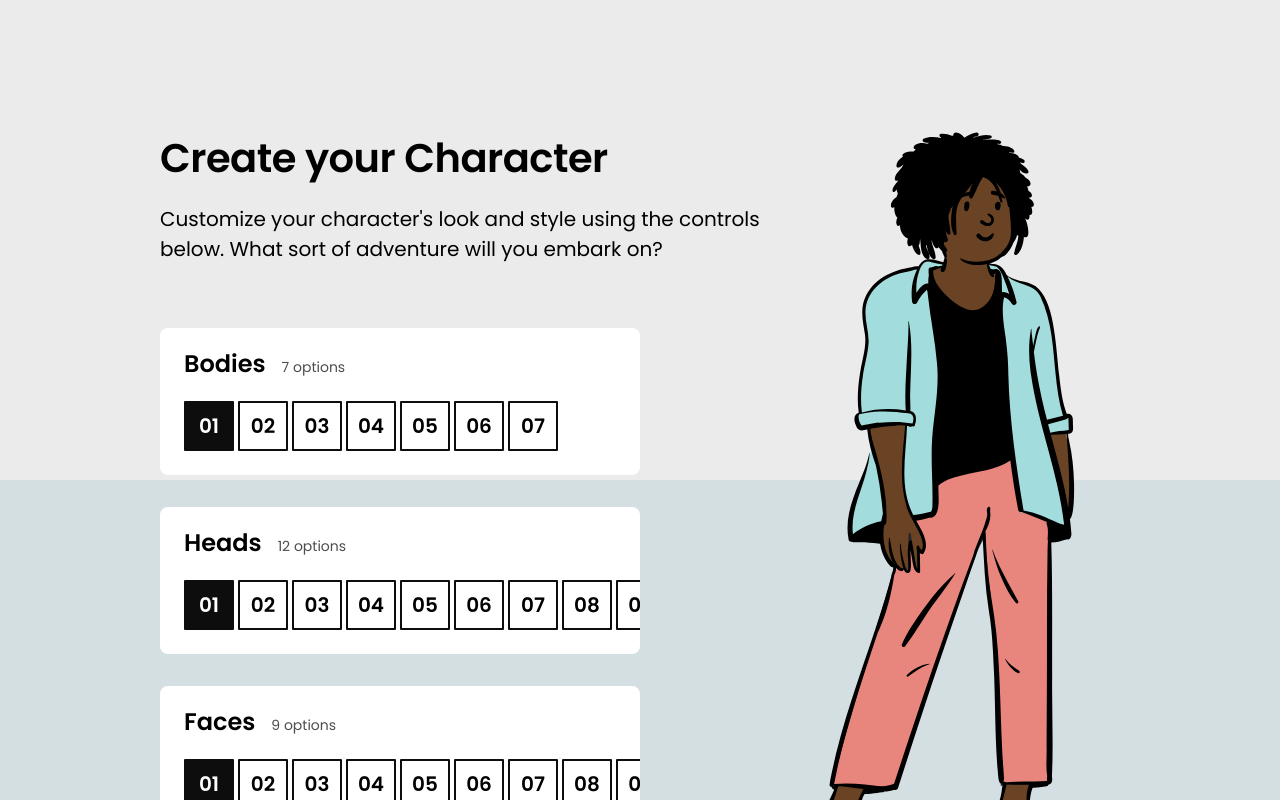
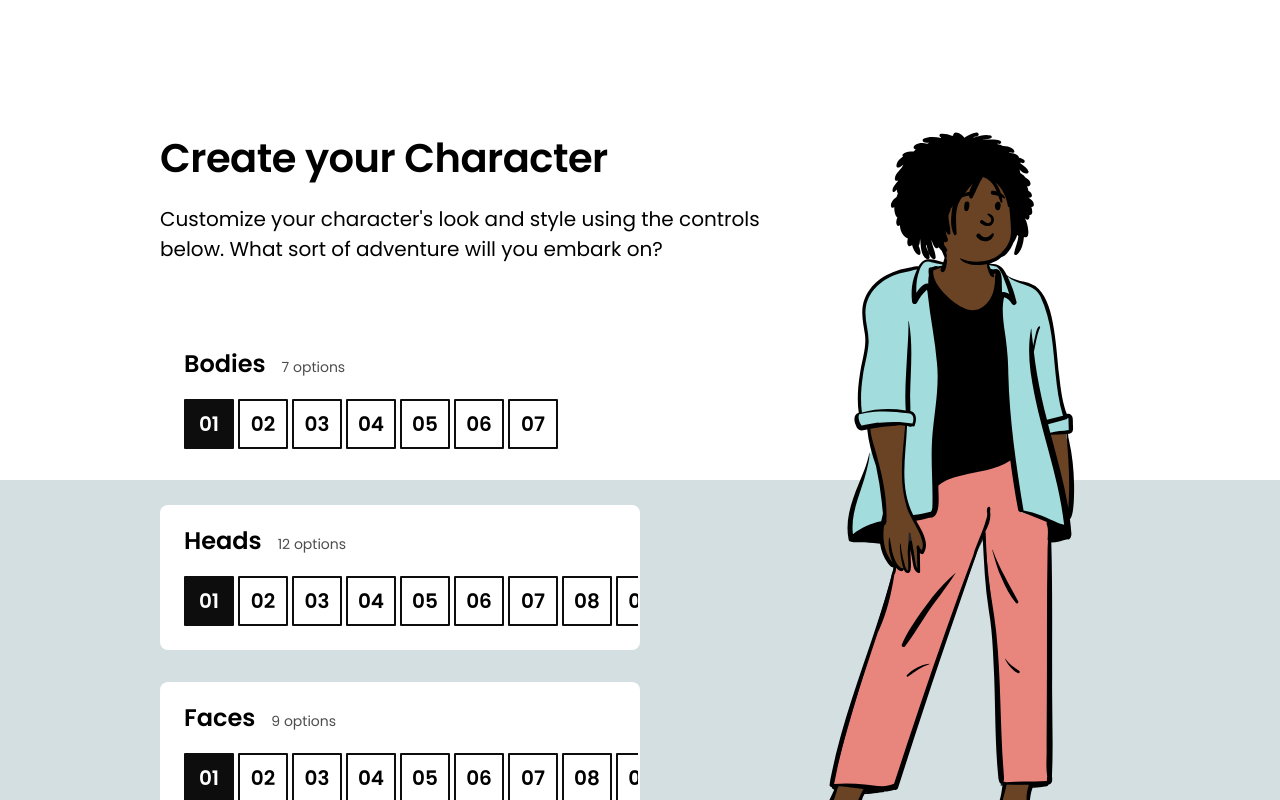
Before and after one commit to kdjordan/jwc, a React (Create React App) app in the folder character-creator-main/: page / in a window 1280 px wide. Shown: the top 800 px of the page. Built offline with nearby package versions, Linux system fonts and the light colour scheme.

Commit message:
backgrouund fix

```diff
--- a/character-creator-main/src/components/ButtonRow/ButtonRow.module.css
+++ b/character-creator-main/src/components/ButtonRow/ButtonRow.module.css
@@ -1,8 +1,8 @@
 .buttonRow {
     white-space: nowrap;
     overflow: auto;
-    margin-left: -24px;
-    margin-right: -24px;
-    margin-bottom: -24px;
-    padding: 24px;
+    margin-left: -22px;
+    margin-right: -22px;
+    margin-bottom: -22px;
+    padding: 22px;
 }
--- a/character-creator-main/src/components/CharacterEditor/CharacterEditor.js
+++ b/character-creator-main/src/components/CharacterEditor/CharacterEditor.js
@@ -30,6 +30,7 @@
 
   return (
     <main className={styles.characterEditor}>
+      <div className={styles.perspectiveEffect}></div>
       <MaxWidthWrapper className={styles.maxWidthWrapper}>
         <header className={styles.header}>
           <h1 className={styles.title}>Create your Character</h1>
@@ -88,6 +89,7 @@
           clothesColor={clothesColor}
         />
       </div>
+
     </main>
   );
 }
--- a/character-creator-main/src/components/CharacterEditor/CharacterEditor.module.css
+++ b/character-creator-main/src/components/CharacterEditor/CharacterEditor.module.css
@@ -4,8 +4,7 @@
 }
 
 .maxWidthWrapper {
-  max-width: 1024px;
-  margin: 0 auto;
+  position: relative;
 }
 
 .header {
@@ -33,3 +32,12 @@
 .controlColumn {
   width: 50%;
 }
+
+.perspectiveEffect{
+  position: fixed;
+  top: 60%;
+  left: 0;
+  height: 40%;
+  background-color: hsl(195deg, 20%, 86%);
+  width: 100%;
+}
--- a/character-creator-main/src/index.css
+++ b/character-creator-main/src/index.css
@@ -5,16 +5,8 @@
 }
 
 body {
-  background-image: linear-gradient(to bottom,
-    rgb(236, 235, 235) 0% 60%,
-    hsl(195deg, 20%, 86%) 60% 100%
-);
-  background-attachment:fixed;
-  background-repeat: no-repeat;
   height: 100%;
   margin: 0;
-
-
 }
 
 *,
```
